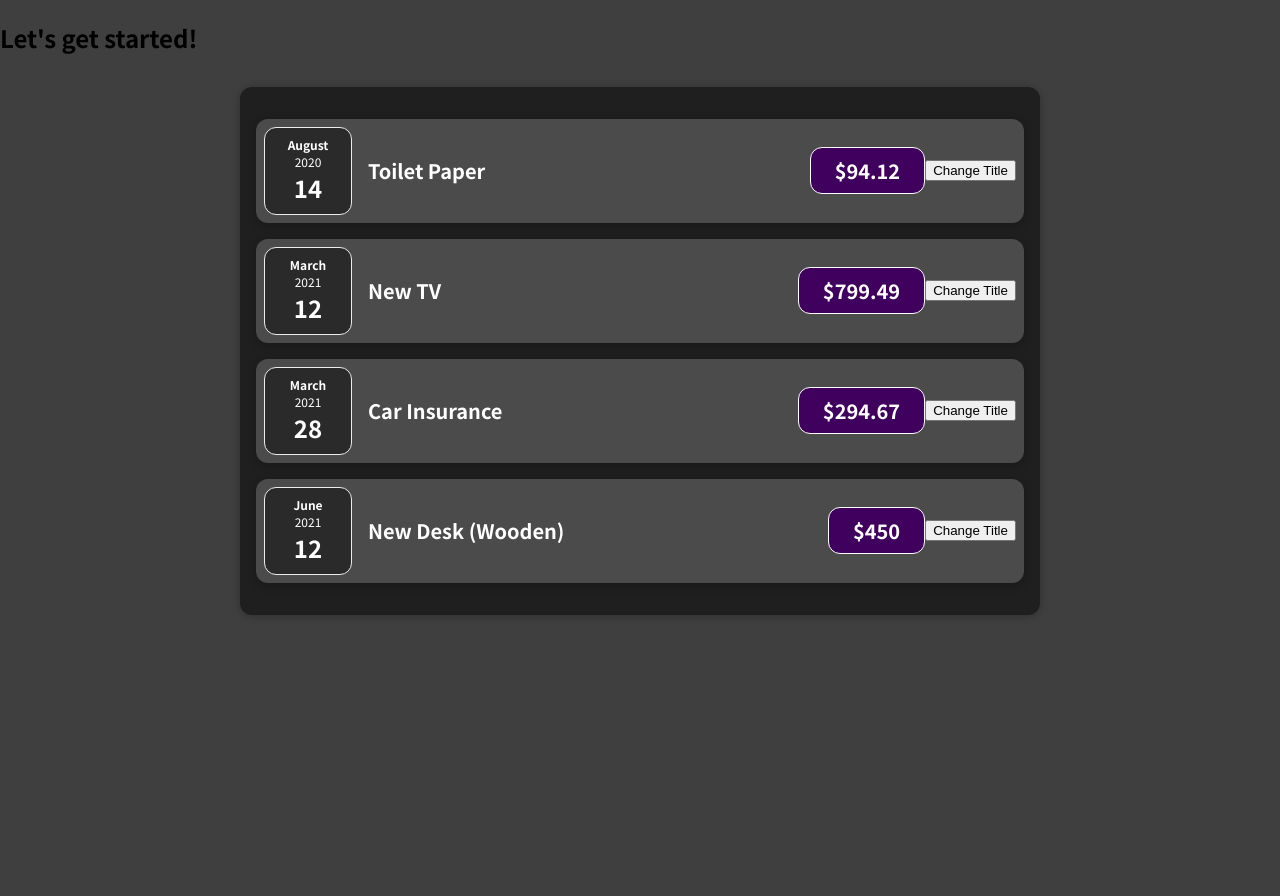
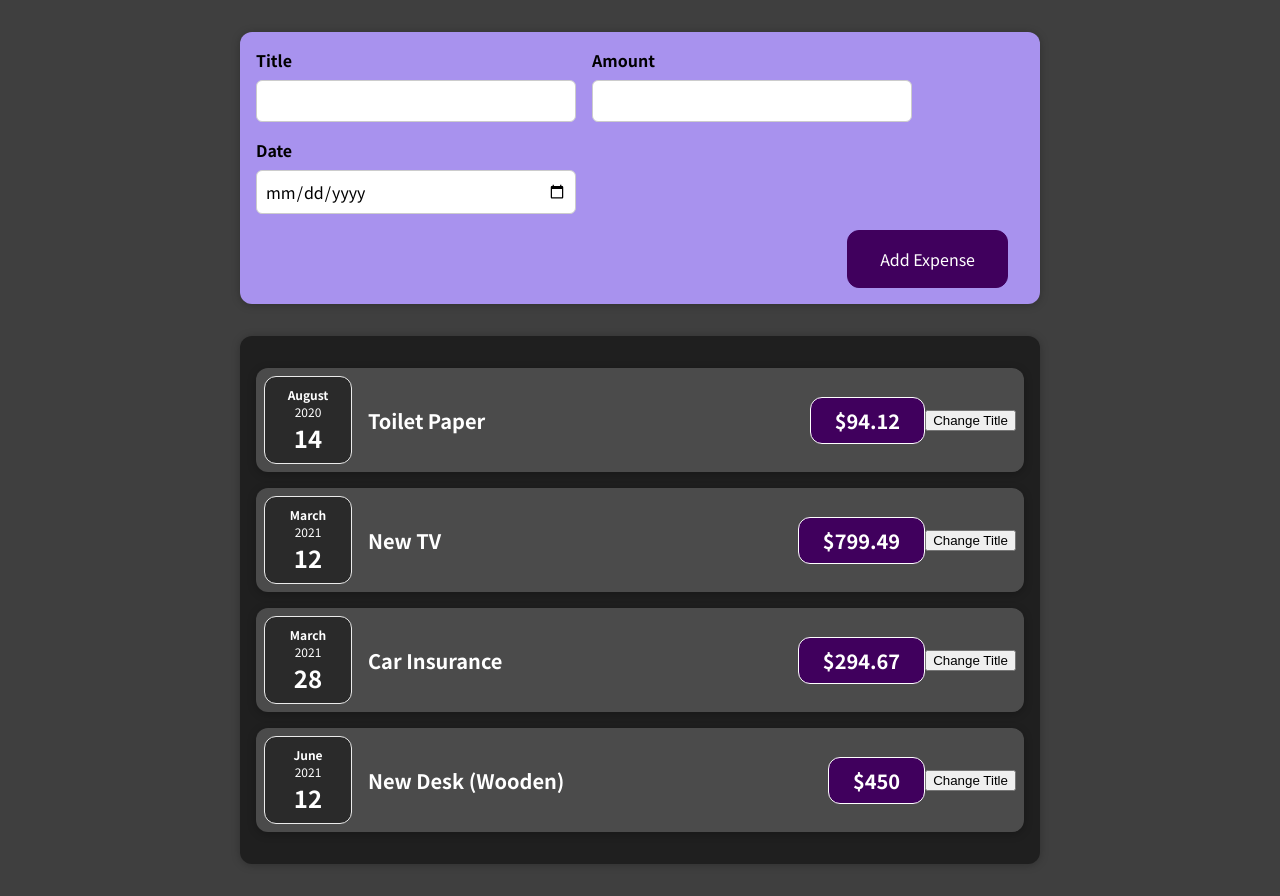
Before and after one commit to daphnekimyh/React, a React (Create React App) app in the folder 01ExpensesApp/: page / in a window 1280 px wide. Before the commit the page ends 800 px from the top, so only its background shows below. Built offline with nearby package versions, Linux system fonts and the light colour scheme.

Commit message:
Update App.js

```diff
--- a/01ExpensesApp/src/App.js
+++ b/01ExpensesApp/src/App.js
@@ -1,4 +1,6 @@
 import React from "react";
+
+import NewExpense from "./components/NewExpense/NewExpense";
 import Expenses from "./components/Expenses/Expenses";
 
 const App = () => {
@@ -25,7 +27,7 @@ const App = () => {
   ];
   return (
     <div>
-      <h2>Let's get started!</h2>
+      <NewExpense />
       <Expenses items={expenses} />
     </div>
   );
```
